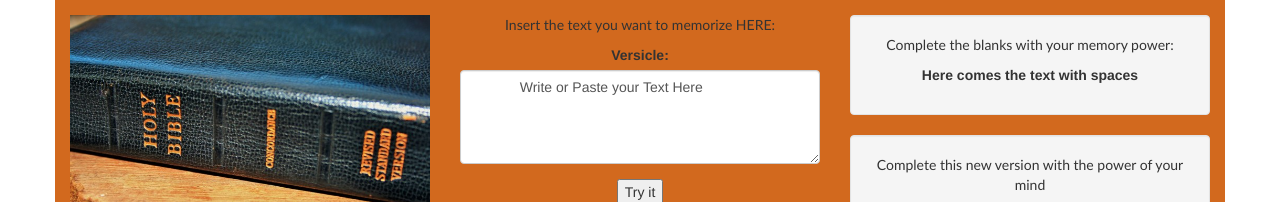
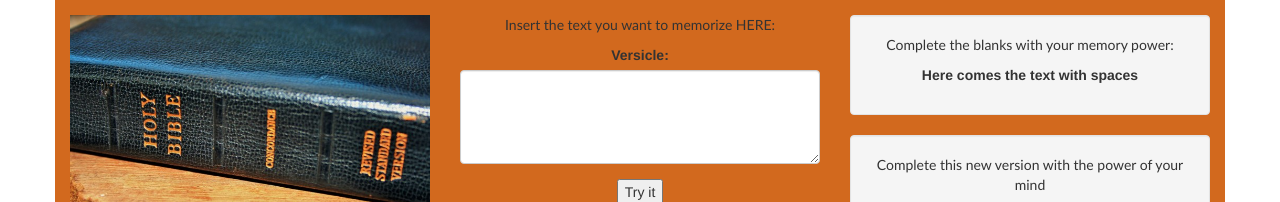
Before and after one commit to dare7001/MemorizingScripture, a plain HTML site: page index.html in a window 1280 px wide. Shown: the part 277-479 px from the top of the page. Drawn offline with nearby package versions, Linux system fonts and the light colour scheme.

Commit message:
Update index.html

```diff
--- a/index.html
+++ b/index.html
@@ -126,7 +126,7 @@
           <label for="comment">Versicle:</label>
           <!--textarea class="form-control" rows="5" id="Versicle"></textarea-->
           <textarea id="myTextarea" class="form-control" rows="4" cols="50">
-            Write or Paste your Text Here</textarea>
+          </textarea>
         </div>
         <button type="button" onclick="myFunction()">Try it</button>
 
```
